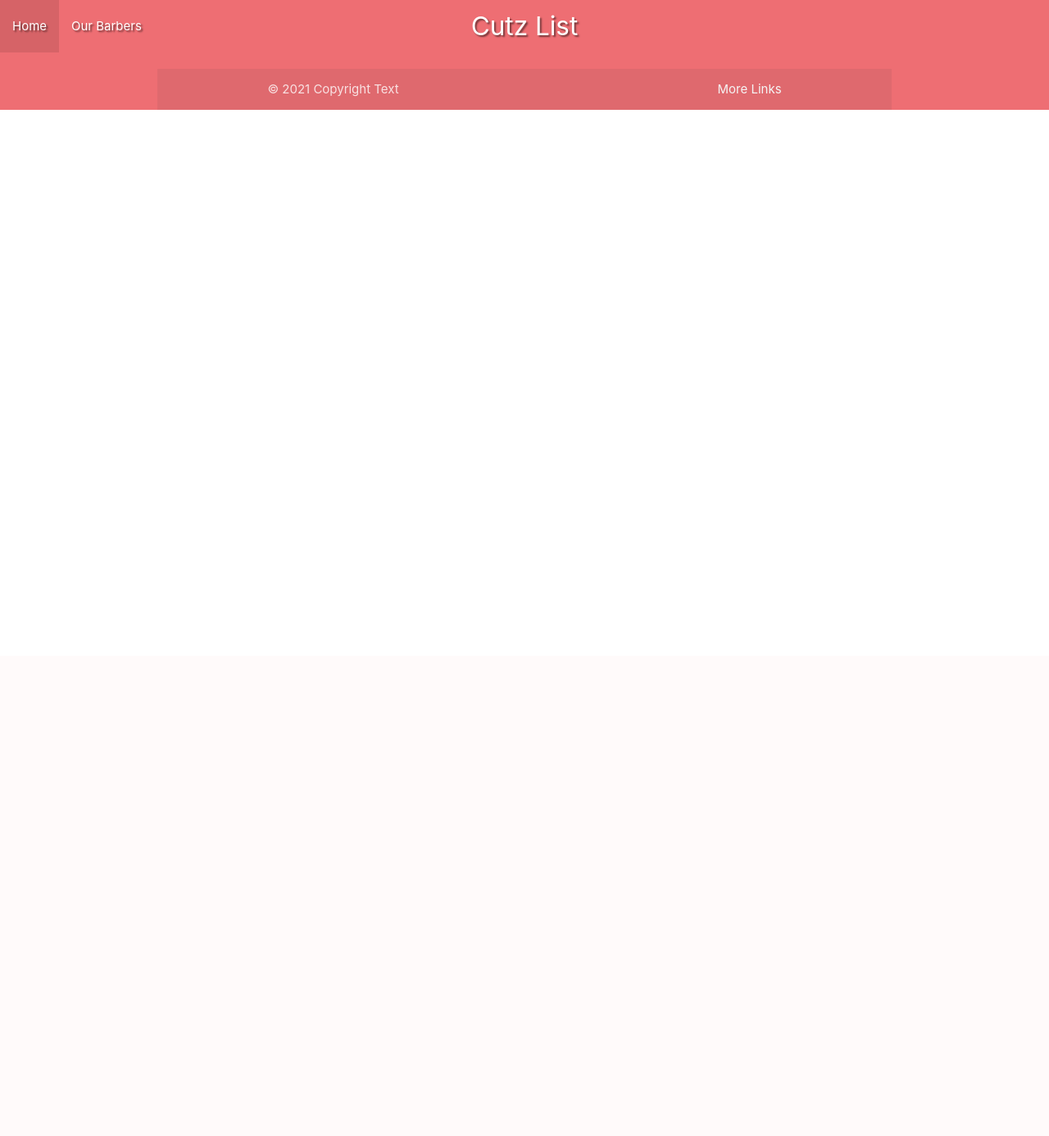
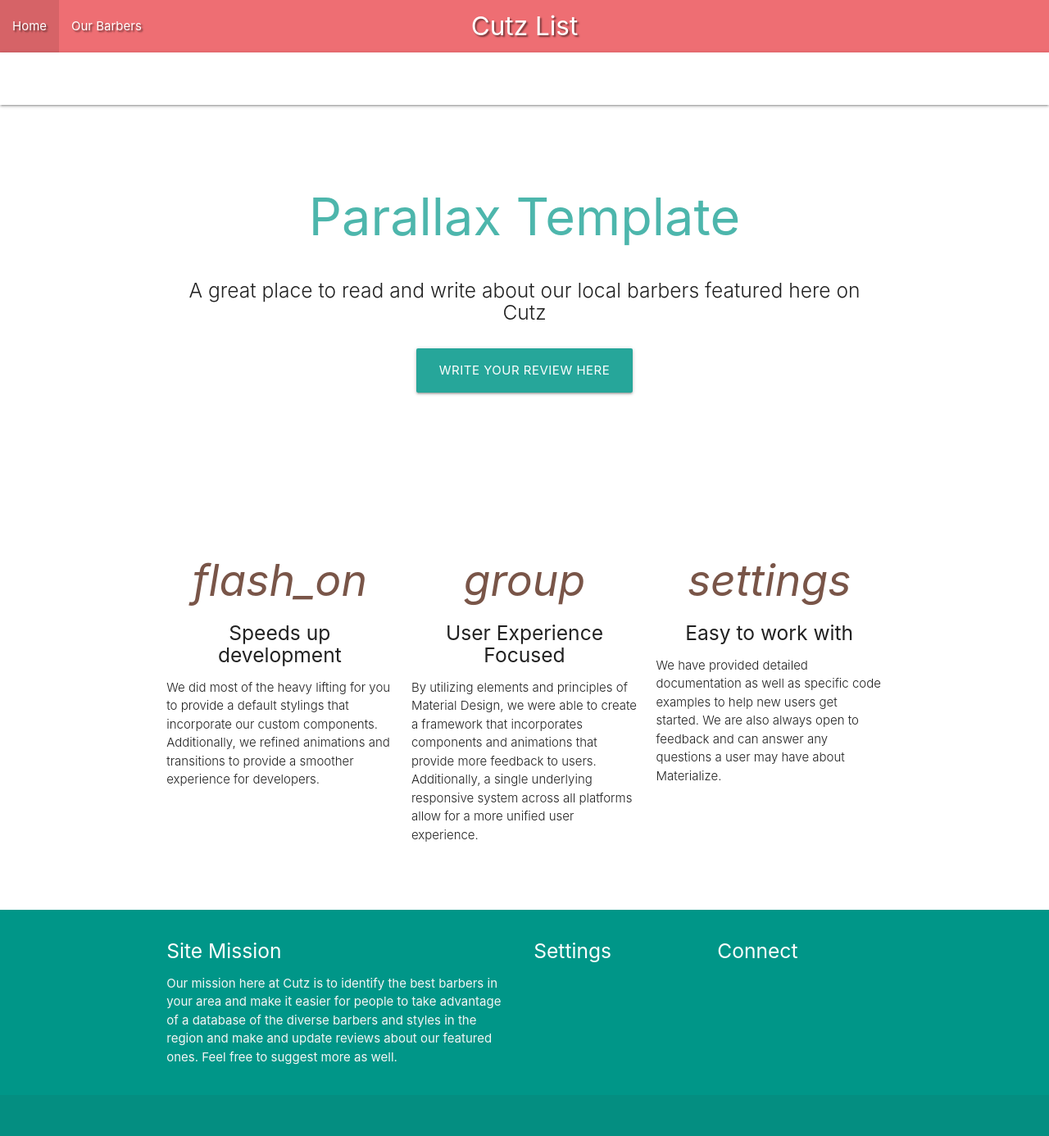
Before and after one commit to aoshenye/Cutz21, a Flask app: page / in a window 1280 px wide. Shown: the whole page at 82% size. Before the commit the page ends 134 px from the top, so only its background shows below. Run offline with Flask 2, Linux system fonts and the light colour scheme; data that the repository does not hold is empty; some libraries are stand-ins or nearby versions.

Commit message:
add reviews and youereview html and style and design base.html

```diff
--- a/app.py
+++ b/app.py
@@ -4,13 +4,14 @@
     redirect, request, session, url_for)
 from flask_pymongo import PyMongo
 from bson.objectid import ObjectId
+from werkzeug.security import generate_password_hash, check_password_hash
 if os.path.exists("env.py"):
     import env
 
 
 app = Flask(__name__)
 
-app.config["MONGO_DBNAME"] = os.environ.get("MONGO_DBNAME")
+app.config["MONGO_DBNAME"] = os.environ. get("MONGO_DBNAME")
 app.config["MONGO_URI"] = os.environ.get("MONGO_URI")
 app.secret_key = os.environ.get("SECRET_KEY")
 
@@ -24,6 +25,11 @@
     return render_template("reviews.html", reviews=reviews)
 
 
+@app.route("/yourreview", methods=["GET", "POST"])
+def yourreview():
+    return render_template("yourreview.html")
+
+
 if __name__ == "__main__":
     app.run(host=os.environ.get("IP"),
             port=int(os.environ.get("PORT")),
--- a/templates/base.html
+++ b/templates/base.html
@@ -3,10 +3,12 @@
 <head>
     <meta charset="UTF-8">
     <meta name="viewport" content="width=device-width, initial-scale=1.0">
-        <link rel="stylesheet" href="https://cdnjs.cloudflare.com/ajax/libs/font-awesome/5.13.1/css/all.min.css"
+    <link rel="stylesheet" href="https://cdnjs.cloudflare.com/ajax/libs/font-awesome/5.13.1/css/all.min.css"
         integrity="sha512-xA6Hp6oezhjd6LiLZynuukm80f8BoZ3OpcEYaqKoCV3HKQDrYjDE1Gu8ocxgxoXmwmSzM4iqPvCsOkQNiu41GA==" crossorigin="anonymous" type="text/css">
     <link rel="stylesheet" href="https://cdnjs.cloudflare.com/ajax/libs/materialize/1.0.0/css/materialize.min.css" type="text/css">
     <link rel="stylesheet" href="{{ url_for('static', filename='css/style.css') }}" type="text/css">
+    <link href="css/materialize.css" type="text/css" rel="stylesheet" media="screen,projection"/>
+    <link href="css/style.css" type="text/css" rel="stylesheet" media="screen,projection"/>
     {% block styles %}
     {% endblock %}
     <title>Review manager</title>
@@ -25,7 +27,101 @@
     </nav>
     </header>
 
+<section>
+ <nav class="white" role="navigation">
+    <div class="nav-wrapper container">
+      <a id="logo-container" href="#" class="brand-logo">Logo</a>
+      <ul class="right hide-on-med-and-down">
+        <li><a href="#">Navbar Link</a></li>
+      </ul>
 
+      <ul id="nav-mobile" class="sidenav">
+        <li><a href="#">Navbar Link</a></li>
+      </ul>
+      <a href="#" data-target="nav-mobile" class="sidenav-trigger"><i class="material-icons">menu</i></a>
+    </div>
+  </nav>
+
+  <div id="index-banner" class="parallax-container">
+    <div class="section no-pad-bot">
+      <div class="container">
+        <br><br>
+        <h1 class="header center teal-text text-lighten-2">Parallax Template</h1>
+        <div class="row center">
+          <h5 class="header col s12 light">A great place to read and write about our local barbers featured here on Cutz</h5>
+        </div>
+        <div class="row center">
+          <a href="{{ url_for('get_reviews') }}" id="download-button" class="btn-large waves-effect waves-light teal lighten-1">Write your review here</a>
+        </div>
+        <br><br>
+    </div>
+
+    </div>
+  </div>
+
+
+  <div class="container">
+    <div class="section">
+
+      <!--   Icon Section   -->
+      <div class="row">
+        <div class="col s12 m4">
+          <div class="icon-block">
+            <h2 class="center brown-text"><i class="material-icons">flash_on</i></h2>
+            <h5 class="center">Speeds up development</h5>
+
+            <p class="light">We did most of the heavy lifting for you to provide a default stylings that incorporate our custom components. Additionally, we refined animations and transitions to provide a smoother experience for developers.</p>
+          </div>
+        </div>
+
+        <div class="col s12 m4">
+          <div class="icon-block">
+            <h2 class="center brown-text"><i class="material-icons">group</i></h2>
+            <h5 class="center">User Experience Focused</h5>
+
+            <p class="light">By utilizing elements and principles of Material Design, we were able to create a framework that incorporates components and animations that provide more feedback to users. Additionally, a single underlying responsive system across all platforms allow for a more unified user experience.</p>
+          </div>
+        </div>
+
+        <div class="col s12 m4">
+          <div class="icon-block">
+            <h2 class="center brown-text"><i class="material-icons">settings</i></h2>
+            <h5 class="center">Easy to work with</h5>
+
+            <p class="light">We have provided detailed documentation as well as specific code examples to help new users get started. We are also always open to feedback and can answer any questions a user may have about Materialize.</p>
+          </div>
+        </div>
+      </div>
+
+    </div>
+  </div>
+
+  <div class="container">
+    <div class="section">
+
+    </div>
+  </div>
+
+  <footer class="page-footer teal">
+    <div class="container">
+      <div class="row">
+        <div class="col l6 s12">
+          <h5 class="white-text">Site Mission</h5>
+          <p class="grey-text text-lighten-4">Our mission here at Cutz is to identify the best barbers in your area and make it easier for people to take advantage of a database of the diverse barbers and styles in the region and make and update reviews about our featured ones. Feel free to suggest more as well.</p>
+
+        </div>
+        <div class="col l3 s12">
+          <h5 class="white-text">Settings</h5>
+        </div>
+        <div class="col l3 s12">
+          <h5 class="white-text">Connect</h5>
+        </div>
+      </div>
+    </div>
+    <div class="footer-copyright">
+    </div>
+  </footer>
+</section>
 
     {% block content %}
     {% endblock %}
@@ -38,13 +134,9 @@
     {% endblock %}
 </body>
 
-        <footer class="page-footer">
-          <div class="container">
-          <div class="footer-copyright">
-            <div class="container">
-            © 2021 Copyright Text
-            <a class="grey-text text-lighten-4 right" href="#!">More Links</a>
-            </div>
-          </div>
-        </footer>
+  <!--  Scripts-->
+  <script src="https://code.jquery.com/jquery-2.1.1.min.js"></script>
+  <script src="js/materialize.js"></script>
+  <script src="js/init.js"></script>
+
 </html>
```
Also changed, not shown: static/css/style.css (line endings or trailing spaces), static/dalston.jpg (added), templates/yourreview.html (added).
